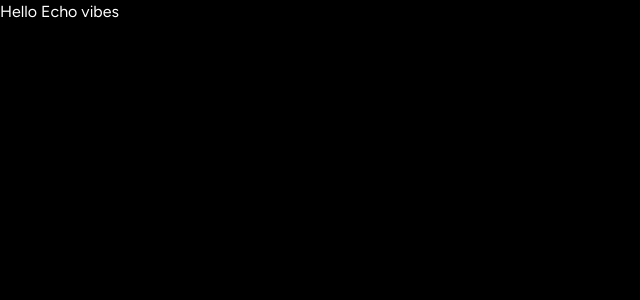
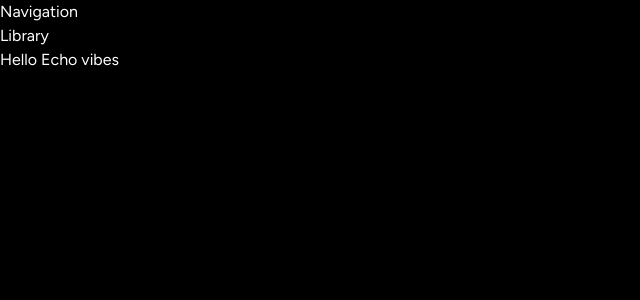
Before and after one commit to khanhcoluy/echo-vibes-ui, a Next.js app: page / in a window 1280 px wide. Shown: the top 300 px of the page, without its empty margins (0-640 px from the left). Built offline with nearby package versions, Linux system fonts and the light colour scheme.

Commit message:
restructure components

```diff
--- a/app/layout.tsx
+++ b/app/layout.tsx
@@ -18,9 +18,8 @@ export default function RootLayout({
   return (
     <html lang="en">
       <body className={inter.className}>
-        <Sidebar>
-          {children}
-        </Sidebar>
+        <Sidebar/>
+        {children}
       </body>
     </html>
   )
--- /dev/null
+++ b/components/Library.tsx
@@ -0,0 +1,9 @@
+const Library = () => {
+  return (
+    <>
+      Library
+    </>
+   );
+}
+
+export default Library;
--- /dev/null
+++ b/components/Navigation.tsx
@@ -0,0 +1,9 @@
+const Navigation = () => {
+  return (
+    <>
+      Navigation
+    </>
+   );
+}
+
+export default Navigation;
--- a/components/Sidebar.tsx
+++ b/components/Sidebar.tsx
@@ -1,11 +1,17 @@
-interface SidebarProps {
-  children: React.ReactNode
-}
+import Library from "./Library";
+import Navigation from "./Navigation";
 
-const Sidebar: React.FC<SidebarProps>  = ({
-  children
-}) => {
-  return <div>{children}</div>;
+const Sidebar = () => {
+  return (
+    <div>
+      <div>
+        <Navigation />
+      </div>
+      <div>
+        <Library/>
+      </div>
+    </div>
+  );
 };
 
 export default Sidebar;
```
